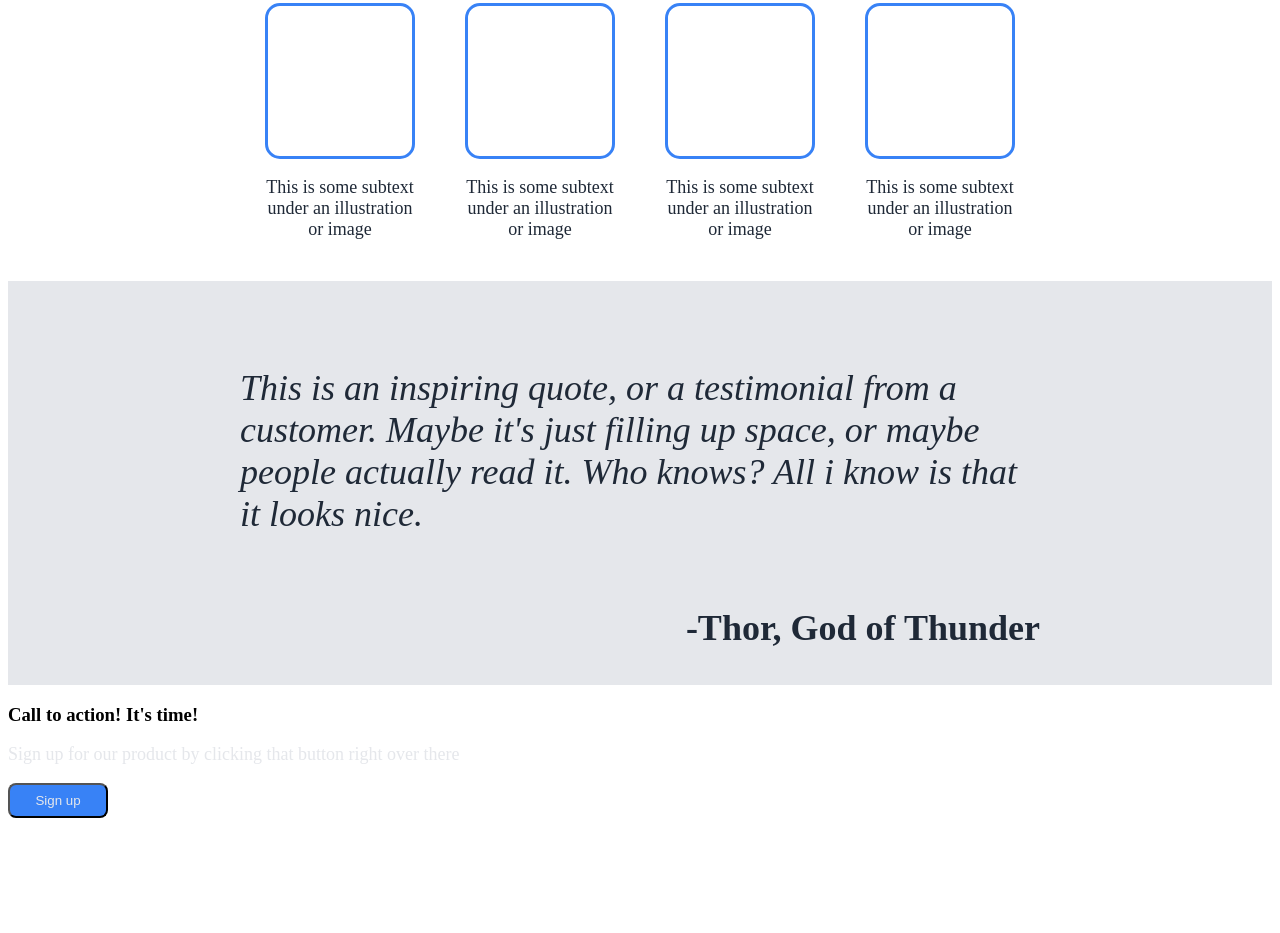
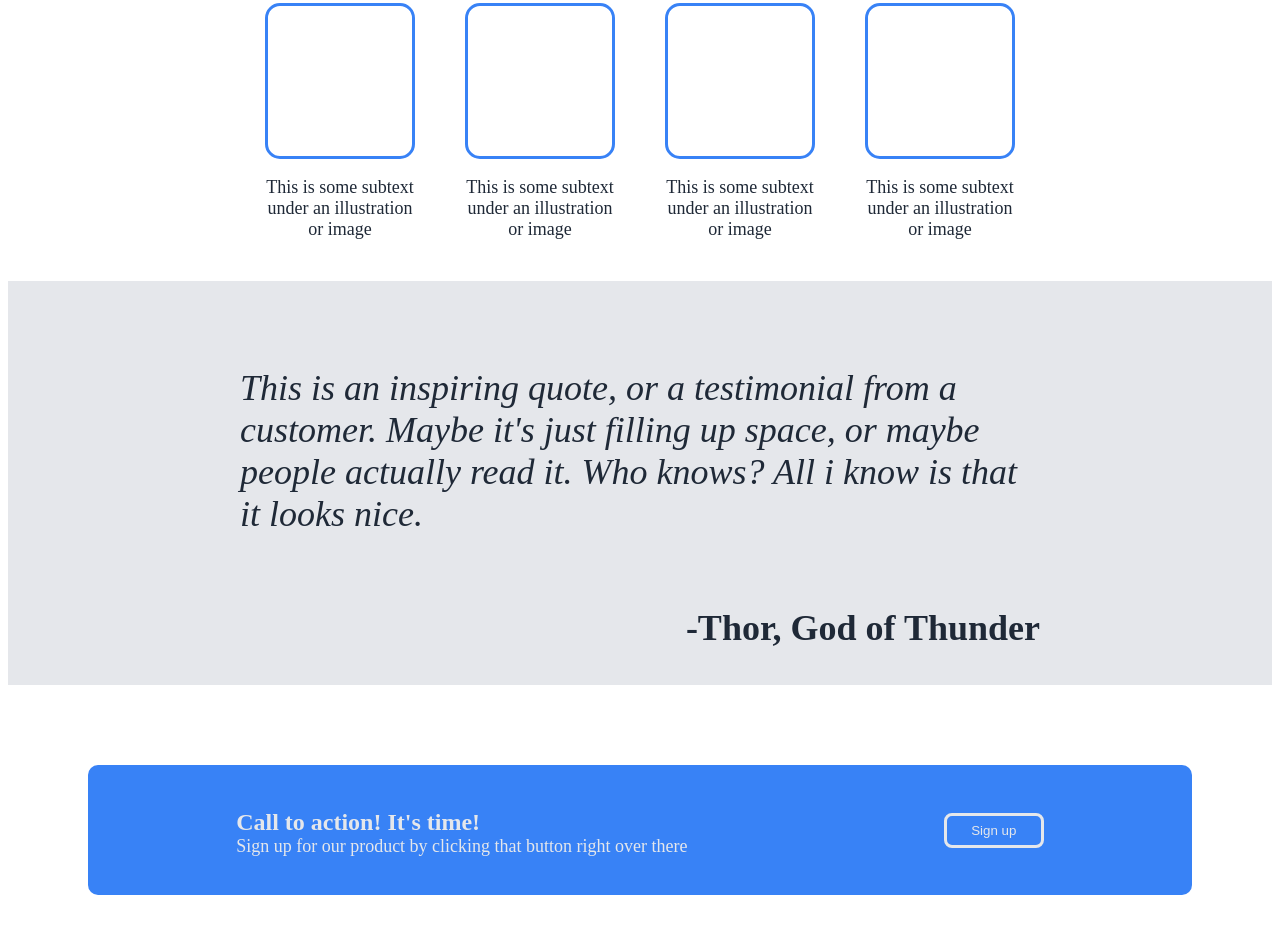
Before and after one commit to Javier3221/ODP_landing-page, a plain HTML site: page index.html in a window 1280 px wide. Shown: the part 667-1600 px from the top of the page. Before the commit the page ends 1493 px from the top, so only its background shows below. Drawn offline with Linux system fonts and the light colour scheme.

Commit message:
Finish styling fourth section

```diff
--- a/index.html
+++ b/index.html
@@ -64,9 +64,13 @@
 
     <div class="fourth-section">
         <div class="modal">
-            <h3>Call to action! It's time!</h3>
-            <p>Sign up for our product by clicking that button right over there</p>
-            <button>Sign up</button>
+            <div class="left-down">
+                <h3>Call to action! It's time!</h3>
+                <p>Sign up for our product by clicking that button right over there</p>
+            </div>
+            <div class="right-down">
+                <button>Sign up</button>
+            </div>
         </div>
     </div>
 </body>
--- a/style/style.css
+++ b/style/style.css
@@ -46,6 +46,10 @@ h2{
     background-color: #E5E7EB;
     justify-content: center;
     align-items: center;
+}
+
+.fourth-section{
+    padding: 80px;
 }
 
 .header{
@@ -144,3 +148,35 @@ button{
     margin-top: 50px;
     flex: auto;
 }
+
+.modal{
+    background-color: #3882F6;
+    border-radius: 10px;
+    display: flex;
+    padding: 20px 20px;
+    justify-content: space-around;
+}
+
+.modal *{
+    color: #E5E7EB;
+}
+
+.modal p{
+    margin-top: 0;
+}
+
+button{
+    border: solid #E5E7EB;
+}
+
+h3{
+    font-size: 24px;
+    font-weight: 700;
+    margin-bottom: 0;
+}
+
+.right-down{
+    display: flex;
+    justify-content: flex-end;
+    align-items: center;
+}
```
